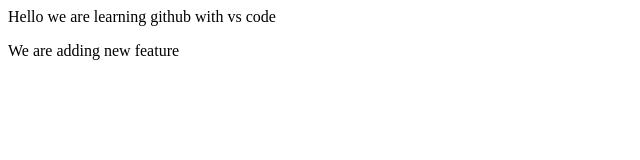
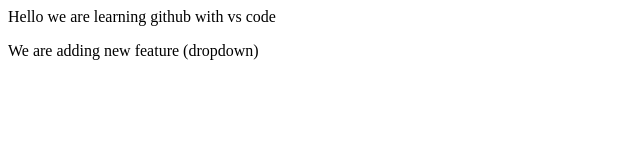
Before and after one commit to bhagadeakshay/formsystm, a plain HTML site: page index.html in a window 1280 px wide. Shown: the full height of the page, 0-640 px from the left. Drawn offline with Linux system fonts and the light colour scheme.

Commit message:
add dropdown

```diff
--- a/index.html
+++ b/index.html
@@ -1,2 +1,2 @@
 <p>Hello we are learning github with vs code</p>
-<p>We are adding new feature</p>
+<p>We are adding new feature (dropdown)</p>
```
